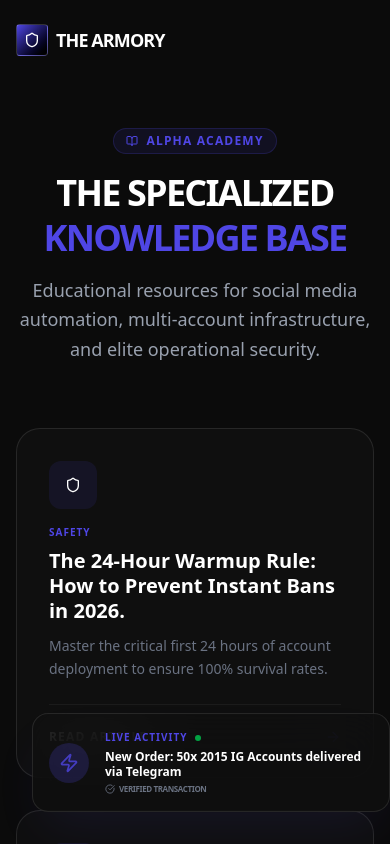
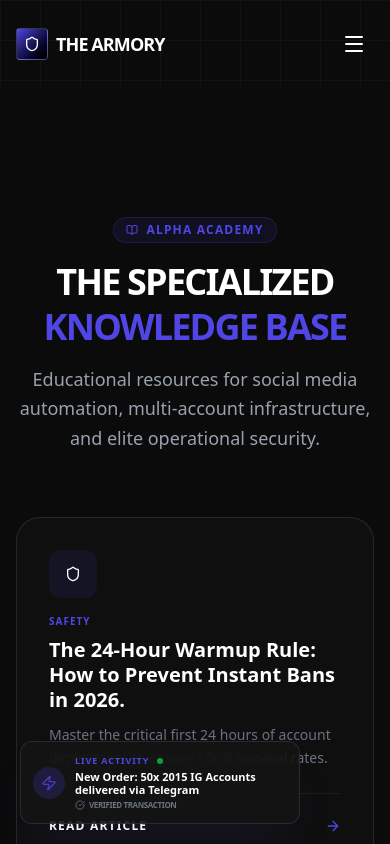
Before and after one commit to donnaclaw/the-armory, a Next.js app: page /blog in a window 390 px wide. Shown: the top 844 px of the page. Built offline with nearby package versions, Linux system fonts and the light colour scheme.

Commit message:
Implement Premium Mobile UX Overhaul (Sticky Header, Hamburger Menu, optimized CTAs)

```diff
--- a/src/app/globals.css
+++ b/src/app/globals.css
@@ -49,3 +49,39 @@ body {
 .neon-border {
   box-shadow: 0 0 10px rgba(79, 70, 229, 0.3), inset 0 0 5px rgba(79, 70, 229, 0.1);
 }
+
+/* Antigravity Custom CSS Injection */
+.live-activity-toast {
+  background: rgba(20, 20, 20, 0.8);
+  border: 1px solid rgba(255, 255, 255, 0.1);
+  border-radius: 12px;
+  display: flex;
+  align-items: center;
+  gap: 10px;
+}
+
+@media (max-width: 600px) {
+  .live-activity-toast {
+    transform: scale(0.85);
+    /* Shrinks the entire component slightly */
+    bottom: 20px;
+    /* 20px above bottom edge */
+    left: 20px;
+  }
+}
+
+@keyframes slideIn {
+  from {
+    opacity: 0;
+    transform: translateX(-20px) scale(0.9);
+  }
+
+  to {
+    opacity: 1;
+    transform: translateX(0) scale(1);
+  }
+}
+
+.live-activity-toast {
+  animation: slideIn 0.5s ease-out;
+}
--- a/src/components/Header.tsx
+++ b/src/components/Header.tsx
@@ -1,41 +1,52 @@
 'use client'
 
 import { useState, useEffect } from "react"
-import { motion, useScroll, useMotionValueEvent } from "framer-motion"
+import { motion, useScroll, useMotionValueEvent, AnimatePresence } from "framer-motion"
 import Link from "next/link"
-import { MessageCircle, Shield } from "lucide-react"
+import { Menu, X, MessageCircle, Shield } from "lucide-react"
 import { Button } from "@/components/ui/Button"
 import { cn } from "@/lib/utils"
 
 export function Header() {
     const [scrolled, setScrolled] = useState(false)
+    const [mobileMenuOpen, setMobileMenuOpen] = useState(false)
     const { scrollY } = useScroll()
 
     useMotionValueEvent(scrollY, "change", (latest) => {
-        setScrolled(latest > 50)
+        setScrolled(latest > 20)
     })
 
     // Smooth scroll handler
     const scrollToInventory = (e: React.MouseEvent) => {
         e.preventDefault()
+        setMobileMenuOpen(false)
         const element = document.getElementById('account-types')
         if (element) {
             element.scrollIntoView({ behavior: 'smooth' })
         }
     }
 
+    const navLinks = [
+        { name: "IG AGED", onClick: scrollToInventory },
+        { name: "THREADS CUSTOM", onClick: scrollToInventory },
+        { name: "OTHER PLATFORMS", onClick: scrollToInventory },
+        { name: "ALPHA ACADEMY", href: "/blog" },
+        { name: "FAQ", href: "/faq", onClick: (e: React.MouseEvent) => { e.preventDefault(); setMobileMenuOpen(false); document.querySelector('.group-open\\:rotate-180')?.scrollIntoView({ behavior: 'smooth' }) } },
+    ]
+
     return (
+        <>
             <motion.header
                 className={cn(
-                "fixed top-0 left-0 right-0 z-50 transition-all duration-300 border-b border-transparent",
+                    "sticky top-0 left-0 right-0 z-[100] transition-all duration-300 border-b",
                     scrolled
-                    ? "bg-[#0B0B0B]/70 backdrop-blur-xl border-white/10 py-4 shadow-lg shadow-[#4F46E5]/5"
-                    : "bg-transparent py-6"
+                        ? "bg-[#0B0B0B]/80 backdrop-blur-xl border-white/10 py-4 shadow-lg shadow-[#4F46E5]/5"
+                        : "bg-transparent border-transparent py-6"
                 )}
             >
                 <div className="max-w-7xl mx-auto px-4 flex items-center justify-between">
                     {/* Logo Area */}
-                <Link href="/" className="flex items-center gap-2 group">
+                    <Link href="/" className="flex items-center gap-2 group z-[110]">
                         <div className="w-8 h-8 rounded bg-gradient-to-br from-[#4F46E5] to-black flex items-center justify-center border border-white/20 group-hover:border-[#4F46E5] transition-colors">
                             <Shield className="w-4 h-4 text-white" />
                         </div>
@@ -44,28 +55,24 @@ export function Header() {
 
                     {/* Desktop Nav */}
                     <nav className="hidden md:flex items-center gap-8">
-                    <button onClick={scrollToInventory} className="text-sm font-medium text-gray-400 hover:text-white transition-colors">
-                        IG AGED
+                        {navLinks.map((link) => (
+                            link.href ? (
+                                <Link key={link.name} href={link.href} onClick={link.onClick} className="text-sm font-medium text-gray-400 hover:text-white transition-colors">
+                                    {link.name}
+                                </Link>
+                            ) : (
+                                <button key={link.name} onClick={link.onClick} className="text-sm font-medium text-gray-400 hover:text-white transition-colors">
+                                    {link.name}
                                 </button>
-                    <button onClick={scrollToInventory} className="text-sm font-medium text-gray-400 hover:text-white transition-colors">
-                        THREADS CUSTOM
-                    </button>
-                    <button onClick={scrollToInventory} className="text-sm font-medium text-gray-400 hover:text-white transition-colors">
-                        OTHER PLATFORMS
-                    </button>
-                    <Link href="/blog" className="text-sm font-medium text-gray-400 hover:text-white transition-colors">
-                        ALPHA ACADEMY
-                    </Link>
-                    <Link href="/faq" onClick={(e) => { e.preventDefault(); document.querySelector('.group-open\\:rotate-180')?.scrollIntoView({ behavior: 'smooth' }) }} className="text-sm font-medium text-gray-400 hover:text-white transition-colors">
-                        FAQ
-                    </Link>
+                            )
+                        ))}
                         <Link href="/tools/2fa-code-generator" className="text-xs font-bold px-3 py-1.5 rounded-full bg-[#4F46E5]/10 text-[#4F46E5] border border-[#4F46E5]/20 hover:bg-[#4F46E5] hover:text-white transition-all">
                             2FA TOOL
                         </Link>
                     </nav>
 
-                {/* Action */}
-                <div className="flex items-center gap-4">
+                    {/* Action & Mobile Toggle */}
+                    <div className="flex items-center gap-4 z-[110]">
                         <Button
                             variant="outline"
                             className="hidden md:flex h-9 text-xs border-[#4F46E5]/50 text-[#4F46E5] hover:bg-[#4F46E5] hover:text-white"
@@ -74,8 +81,73 @@ export function Header() {
                             <MessageCircle className="w-3 h-3 mr-2" />
                             LIVE SUPPORT
                         </Button>
+
+                        <button
+                            className="md:hidden text-white p-2"
+                            onClick={() => setMobileMenuOpen(!mobileMenuOpen)}
+                        >
+                            {mobileMenuOpen ? <X className="w-6 h-6" /> : <Menu className="w-6 h-6" />}
+                        </button>
                     </div>
                 </div>
             </motion.header>
+
+            {/* Mobile Nav Overlay */}
+            <AnimatePresence>
+                {mobileMenuOpen && (
+                    <motion.div
+                        initial={{ opacity: 0, x: "100%" }}
+                        animate={{ opacity: 1, x: 0 }}
+                        exit={{ opacity: 0, x: "100%" }}
+                        transition={{ type: "spring", damping: 25, stiffness: 200 }}
+                        className="fixed inset-0 z-[90] bg-[#0B0B0B] pt-28 px-6 md:hidden"
+                    >
+                        <nav className="flex flex-col gap-6">
+                            {navLinks.map((link) => (
+                                link.href ? (
+                                    <Link
+                                        key={link.name}
+                                        href={link.href}
+                                        onClick={() => {
+                                            if (link.onClick) link.onClick({} as any);
+                                            setMobileMenuOpen(false);
+                                        }}
+                                        className="text-2xl font-black text-white tracking-tight uppercase border-b border-white/5 pb-4"
+                                    >
+                                        {link.name}
+                                    </Link>
+                                ) : (
+                                    <button
+                                        key={link.name}
+                                        onClick={link.onClick}
+                                        className="text-2xl font-black text-white text-left tracking-tight uppercase border-b border-white/5 pb-4"
+                                    >
+                                        {link.name}
+                                    </button>
+                                )
+                            ))}
+                            <Link
+                                href="/tools/2fa-code-generator"
+                                onClick={() => setMobileMenuOpen(false)}
+                                className="text-2xl font-black text-[#4F46E5] tracking-tight uppercase border-b border-white/5 pb-4"
+                            >
+                                2FA TOOL
+                            </Link>
+
+                            <Button
+                                className="mt-8 h-14 text-lg font-bold"
+                                onClick={() => {
+                                    window.open('https://t.me/luke_of', '_blank');
+                                    setMobileMenuOpen(false);
+                                }}
+                            >
+                                <MessageCircle className="w-5 h-5 mr-3" />
+                                LIVE SUPPORT
+                            </Button>
+                        </nav>
+                    </motion.div>
+                )}
+            </AnimatePresence>
+        </>
     )
 }
--- a/src/components/LiveActivity.tsx
+++ b/src/components/LiveActivity.tsx
@@ -30,7 +30,7 @@ export function LiveActivity() {
     }, [])
 
     return (
-        <div className="fixed bottom-8 left-8 z-50 pointer-events-none">
+        <div className="fixed bottom-5 left-5 md:bottom-8 md:left-8 z-50 pointer-events-none">
             <AnimatePresence mode="wait">
                 {isVisible && (
                     <motion.div
@@ -39,17 +39,17 @@ export function LiveActivity() {
                         animate={{ opacity: 1, x: 0, scale: 1 }}
                         exit={{ opacity: 0, x: -20, scale: 0.9 }}
                         transition={{ duration: 0.5, ease: "easeOut" }}
-                        className="bg-[#0f0f0f]/80 backdrop-blur-xl border border-white/10 rounded-2xl p-4 flex items-center gap-4 shadow-2xl shadow-[#4F46E5]/10 max-w-sm pointer-events-auto"
+                        className="live-activity-toast bg-[#0b0b0b]/80 backdrop-blur-xl border border-white/10 rounded-2xl p-3 md:p-4 flex items-center gap-3 md:gap-4 shadow-2xl shadow-[#4F46E5]/10 max-w-[280px] md:max-w-sm pointer-events-auto"
                     >
-                        <div className="w-10 h-10 rounded-full bg-[#4F46E5]/20 flex items-center justify-center shrink-0">
-                            <Zap className="w-5 h-5 text-[#4F46E5] animate-pulse" />
+                        <div className="w-8 h-8 md:w-10 md:h-10 rounded-full bg-[#4F46E5]/20 flex items-center justify-center shrink-0">
+                            <Zap className="w-4 h-4 md:w-5 md:h-5 text-[#4F46E5] animate-pulse" />
                         </div>
-                        <div className="space-y-1">
+                        <div className="space-y-0.5 md:space-y-1">
                             <div className="flex items-center gap-2">
-                                <span className="text-[10px] font-black text-[#4F46E5] uppercase tracking-widest">Live Activity</span>
+                                <span className="text-[9px] md:text-[10px] font-black text-[#4F46E5] uppercase tracking-widest">Live Activity</span>
                                 <div className="w-1.5 h-1.5 rounded-full bg-green-500 animate-pulse" />
                             </div>
-                            <p className="text-white text-xs font-bold leading-tight">
+                            <p className="text-white text-[11px] md:text-xs font-bold leading-tight">
                                 {ACTIVITIES[index]}
                             </p>
                             <div className="flex items-center gap-1 text-[8px] text-gray-500 font-bold uppercase tracking-tighter">
```
Also changed, not shown: src/components/Hero.tsx (+6 -5 lines). Lines whose indentation alone changed are shown as unchanged.
